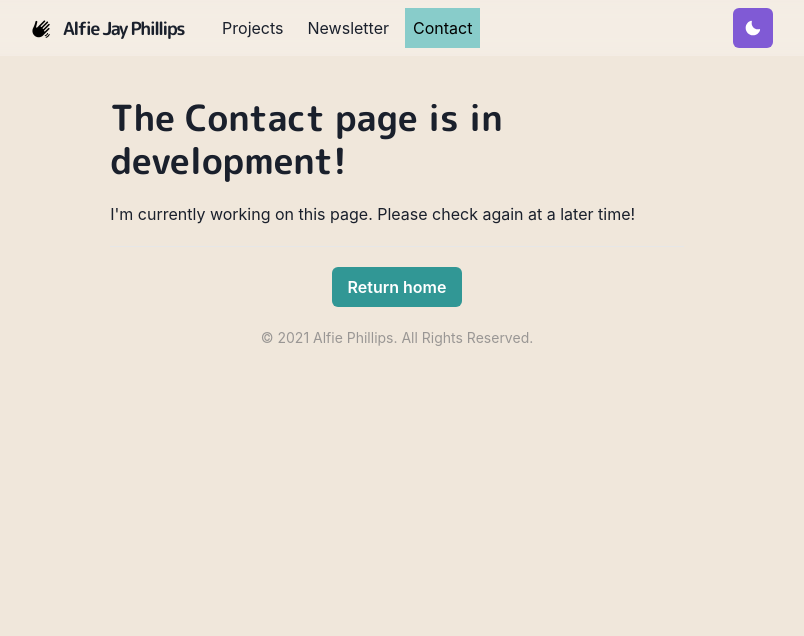
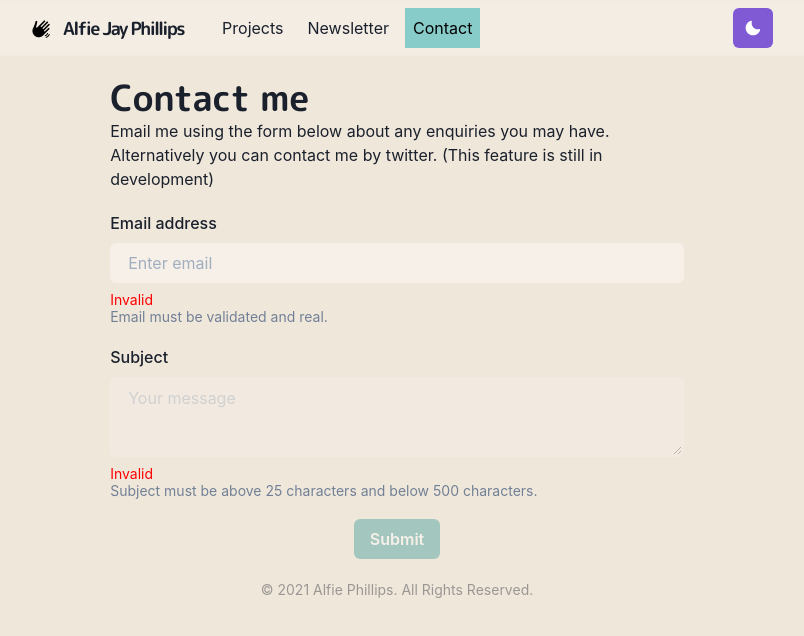
Before and after one commit to alfiephillips/alfiephillips.com, a Next.js app: page /contact in a window 1280 px wide. Shown: the top 636 px of the page, without its empty margins (243-1047 px from the left). Built offline with nearby package versions, Linux system fonts and the light colour scheme; no server answers.

Commit message:
contact page

```diff
--- a/components/layouts/Article.tsx
+++ b/components/layouts/Article.tsx
@@ -20,6 +20,7 @@ const Layout = ({ children, title }: any) => {
             style={{ position: "relative" }}
         >
             <>
+                <GridItemStyle />
                 {title && (
                     <Head>
                         <Meta />
@@ -27,8 +28,6 @@ const Layout = ({ children, title }: any) => {
                 )}
 
                 {children}
-
-                <GridItemStyle />
             </>
         </motion.article>
     );
--- a/package.json
+++ b/package.json
@@ -14,13 +14,17 @@
     "@chakra-ui/theme-tools": "^1.3.1",
     "@emotion/react": "^11",
     "@emotion/styled": "^11",
+    "@sendgrid/mail": "^7.6.0",
+    "email-validator": "^2.0.4",
     "framer-motion": "^4",
     "next": "11.1.0",
+    "nextjs-cors": "^2.1.0",
     "react": "17.0.2",
     "react-device-detect": "^2.1.2",
     "react-dom": "17.0.2",
     "react-icons": "^4.3.1",
     "react-router": "^6.2.1",
+    "react-use": "^17.3.1",
     "three": "^0.135.0",
     "use-sound": "^4.0.1"
   },
--- a/pages/_document.tsx
+++ b/pages/_document.tsx
@@ -10,7 +10,6 @@ class MyDocument extends Document {
     render() {
         return (
             <Html lang="en-GB">
-                <Head />
                 <link
                     rel="apple-touch-icon"
                     sizes="180x180"
@@ -30,6 +29,7 @@ class MyDocument extends Document {
                 />
                 <link rel="preconnect" href="https://fonts.googleapis.com" />
                 <link rel="preconnect" href="https://fonts.gstatic.com" />
+                <Head />
                 <body>
                     <ColorModeScript
                         initialColorMode={theme.config.initialColorMode}
--- a/pages/contact.tsx
+++ b/pages/contact.tsx
@@ -4,32 +4,135 @@ import Layout from "../components/layouts/Article";
 import {
     Container,
     Heading,
-    Text,
+    FormControl,
+    FormLabel,
+    Input,
+    Textarea,
+    FormHelperText,
+    useColorModeValue,
+    Box,
     Button,
-    Divider,
-    Box
+    Text
 } from "@chakra-ui/react";
-import NextLink from "next/link";
 
-const Contact: NextPage = () => {
+import { useState } from "react";
+import { withRouter } from "next/router";
+
+import validator from "email-validator";
+
+import Paragraph from "../components/Paragraph";
+
+import { EmailIcon } from "@chakra-ui/icons";
+
+const Contact: NextPage = ({ router }: any) => {
+    const [emailEntered, setEmailEntered] = useState(false);
+    const [submit, setSubmit] = useState(false);
+    const [emailValue, setEmailValue] = useState("");
+    const [subjectValue, setSubjectValue] = useState("");
+    const [loading, setLoading] = useState(false);
+    const [errorMessage, setErrorMessage] = useState("");
+
+    const handleEmailChange = (event: any) => {
+        event.preventDefault();
+        const email = event.target.value;
+
+        if (validator.validate(email)) {
+            setEmailEntered(true);
+            setEmailValue(email);
+        } else {
+            setEmailEntered(false);
+            setEmailValue(email);
+        }
+    };
+
+    const handleSubjectChange = (event: any) => {
+        event.preventDefault();
+        const subject: string = event.target.value;
+        const strippedSubject = subject.replace(" ", "");
+
+        if (strippedSubject.length < 500 && strippedSubject.length > 25) {
+            setSubmit(true);
+            setSubjectValue(subject);
+        } else {
+            setSubmit(false);
+            setSubjectValue(subject);
+        }
+    };
+
     return (
         <Layout title="Contact">
-            <Container mt={10}>
-                <Heading as="h1">The Contact page is in development!</Heading>
-                <Text mt={5}>
-                    I&apos;m currently working on this page. Please check again
-                    at a later time!
-                </Text>
-                <Divider my={5} />
-
-                <Box my={5} align="center">
-                    <NextLink href="/">
-                        <Button colorScheme="teal">Return home</Button>
-                    </NextLink>
-                </Box>
+            <Container mt={5} mb={5}>
+                <Heading as="h2" variant="page-title" mt={5}>
+                    Contact me
+                </Heading>
+                <Paragraph>
+                    Email me using the form below about any enquiries you may
+                    have. Alternatively you can contact me by twitter. (This
+                    feature is still in development)
+                </Paragraph>
+                <form>
+                    <FormControl mt={5}>
+                        <FormLabel htmlFor="email">Email address</FormLabel>
+                        <Input
+                            id="email"
+                            type="email"
+                            variant="filled"
+                            bg={useColorModeValue(
+                                "whiteAlpha.500",
+                                "whiteAlpha.200"
+                            )}
+                            placeholder="Enter email"
+                            value={emailValue}
+                            onChange={handleEmailChange}
+                        />
+                        <FormHelperText>
+                            <Text color={emailEntered ? "green" : "red"}>
+                                {emailEntered ? "Valid" : "Invalid"}
+                            </Text>
+                            Email must be validated and real.
+                        </FormHelperText>
+                        <FormLabel htmlFor="subject" mt={5}>
+                            Subject
+                        </FormLabel>
+                        <Textarea
+                            isDisabled={!emailEntered}
+                            id="subject"
+                            type="text"
+                            variant="filled"
+                            bg={useColorModeValue(
+                                "whiteAlpha.500",
+                                "whiteAlpha.200"
+                            )}
+                            placeholder="Your message"
+                            value={subjectValue}
+                            onChange={handleSubjectChange}
+                        ></Textarea>
+                        <FormHelperText>
+                            <Text color={submit ? "green" : "red"}>
+                                {submit ? "Valid" : "Invalid"}
+                            </Text>
+                            Subject must be above 25 characters and below 500
+                            characters.
+                        </FormHelperText>
+                        <Box my={5} align="center">
+                            <Button
+                                type="submit"
+                                colorScheme="teal"
+                                disabled={!submit}
+                            >
+                                {!loading ? "Submit" : "Loading..."}
+                            </Button>
+                        </Box>
+                        {errorMessage && (
+                            <FormHelperText>
+                                <Text color="red">{errorMessage}</Text>
+                            </FormHelperText>
+                        )}
+                    </FormControl>
+                </form>
             </Container>
         </Layout>
     );
 };
 
-export default Contact;
+export default withRouter(Contact);
```
Also changed, not shown: libs/useLeavePageConfirm.ts (added, +26 -0 lines), 2 other files (tests, documents, lock files or other folders).
